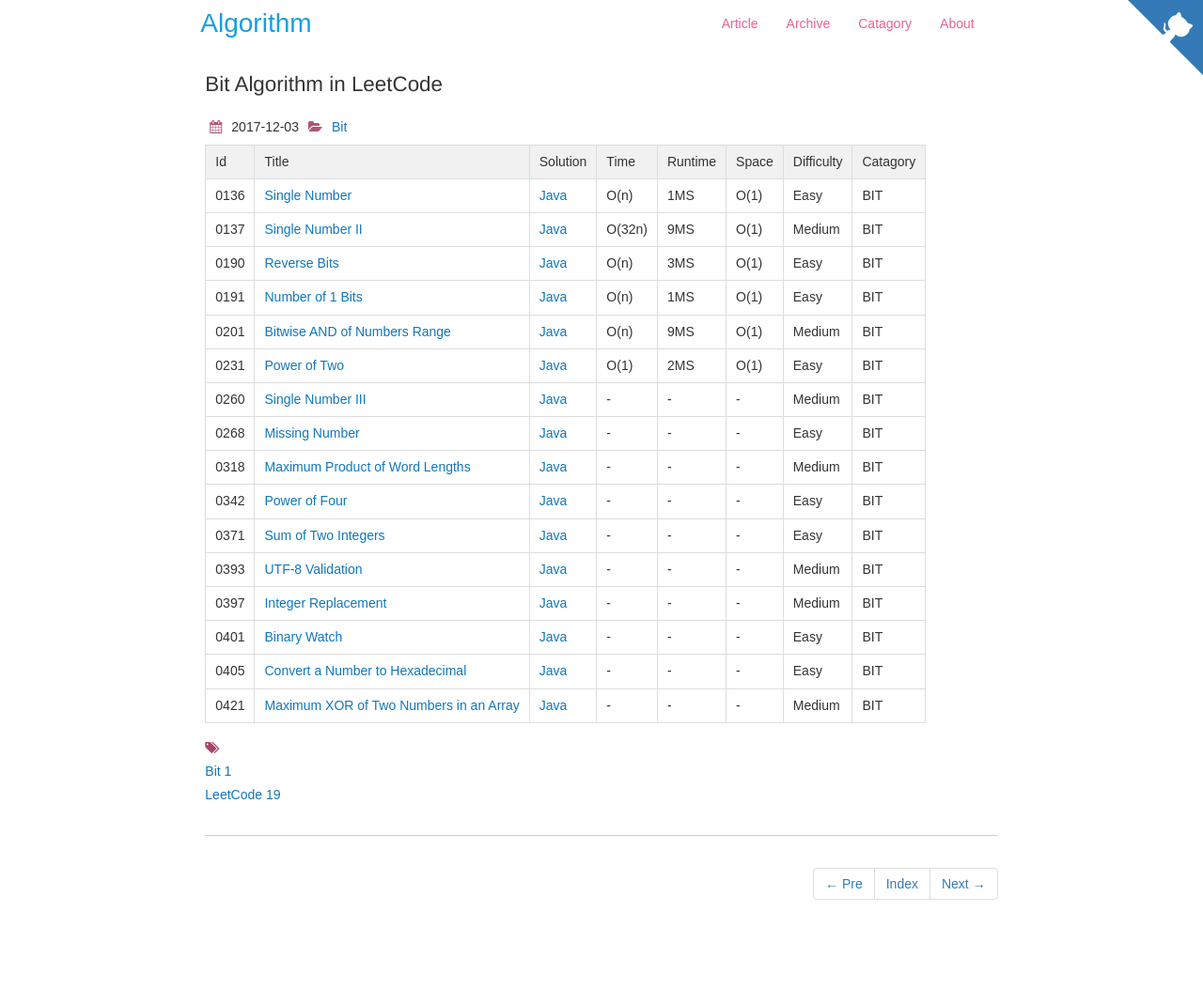
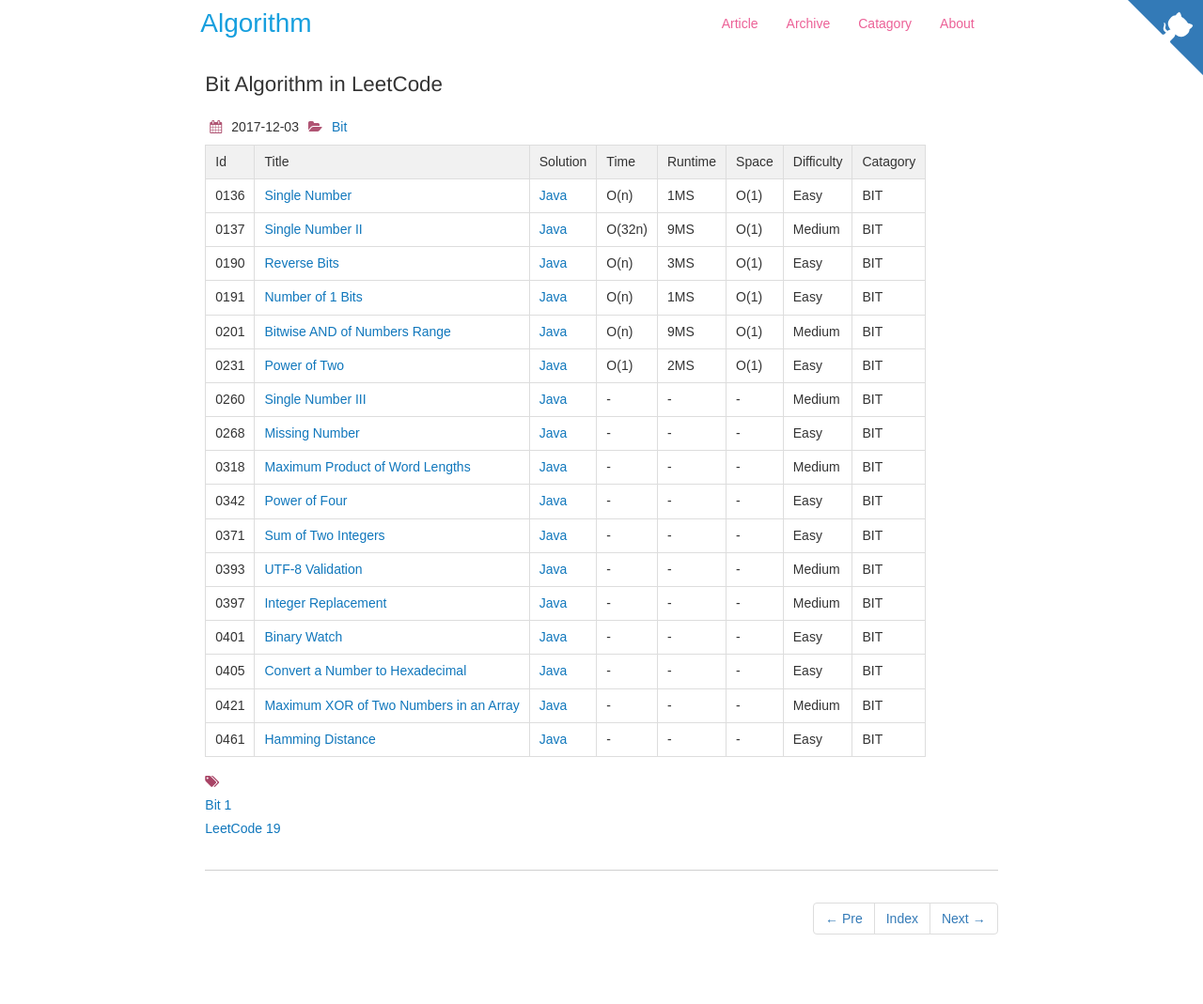
Before and after one commit to dunso/algorithm, a Jekyll site: the page built from docs/_posts/2017-12-03-Bit.md, in a window 1280 px wide. Shown: the whole page at 94% size. Built offline with Jekyll 4.4.1, drawn with Linux system fonts in a browser that asks for light colours; nearby versions of some CDN libraries; before the commit the page ends 1032 px from its top, so only the background shows below that.

Commit message:
Add index of LeetCode0461.java to docs

```diff
--- a/docs/_posts/2017-12-03-Bit.md
+++ b/docs/_posts/2017-12-03-Bit.md
@@ -28,3 +28,4 @@
 |0401|[Binary Watch](https://leetcode.com/problems/binary-watch/) | [Java](https://e.srl/leetcode-401/)  |-|-|-|  Easy |BIT|
 |0405|[Convert a Number to Hexadecimal](https://leetcode.com/problems/convert-a-number-to-hexadecimal/description/) | [Java](https://e.srl/leetcode-405/)  |-|-|-| Easy |BIT|
 |0421|[Maximum XOR of Two Numbers in an Array](https://leetcode.com/problems/maximum-xor-of-two-numbers-in-an-array/) | [Java](https://e.srl/leetcode-421/)  |-|-|-|Medium|BIT|
+|0461|[Hamming Distance](https://leetcode.com/problems/hamming-distance/description/) | [Java](https://e.srl/leetcode-461/)  |-|-|-|Easy|BIT|
```
